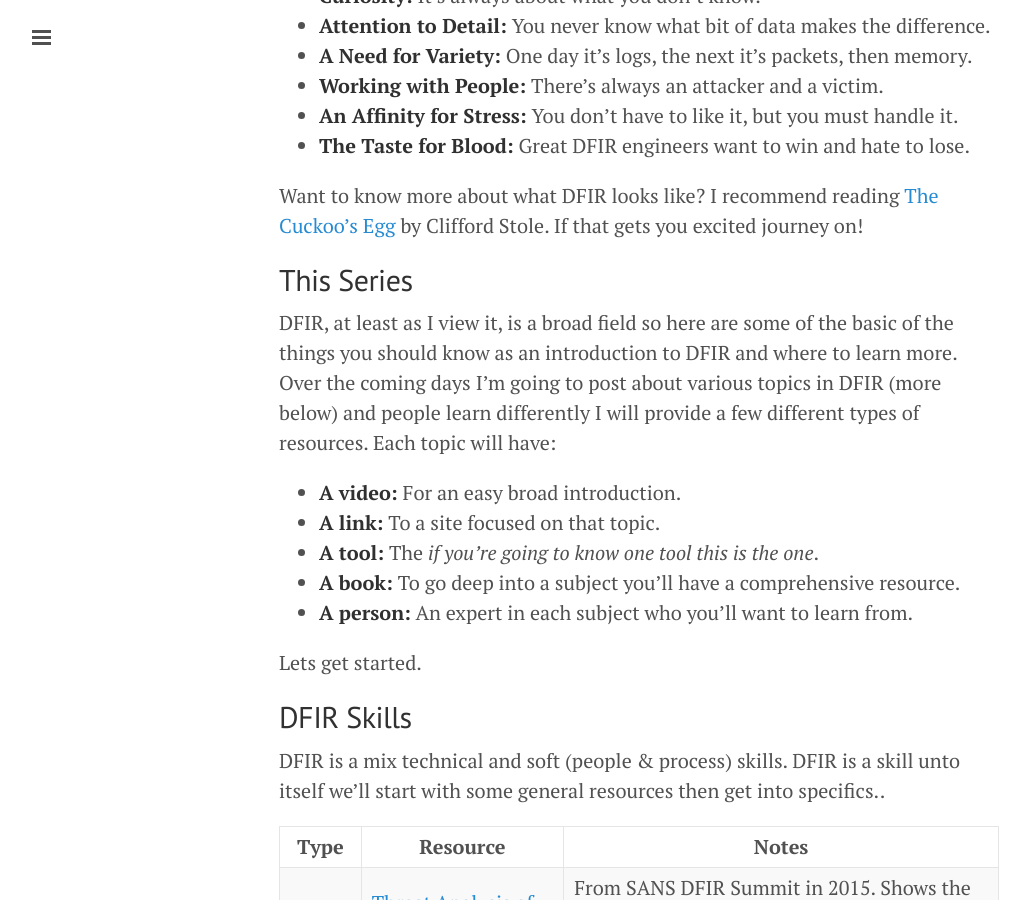
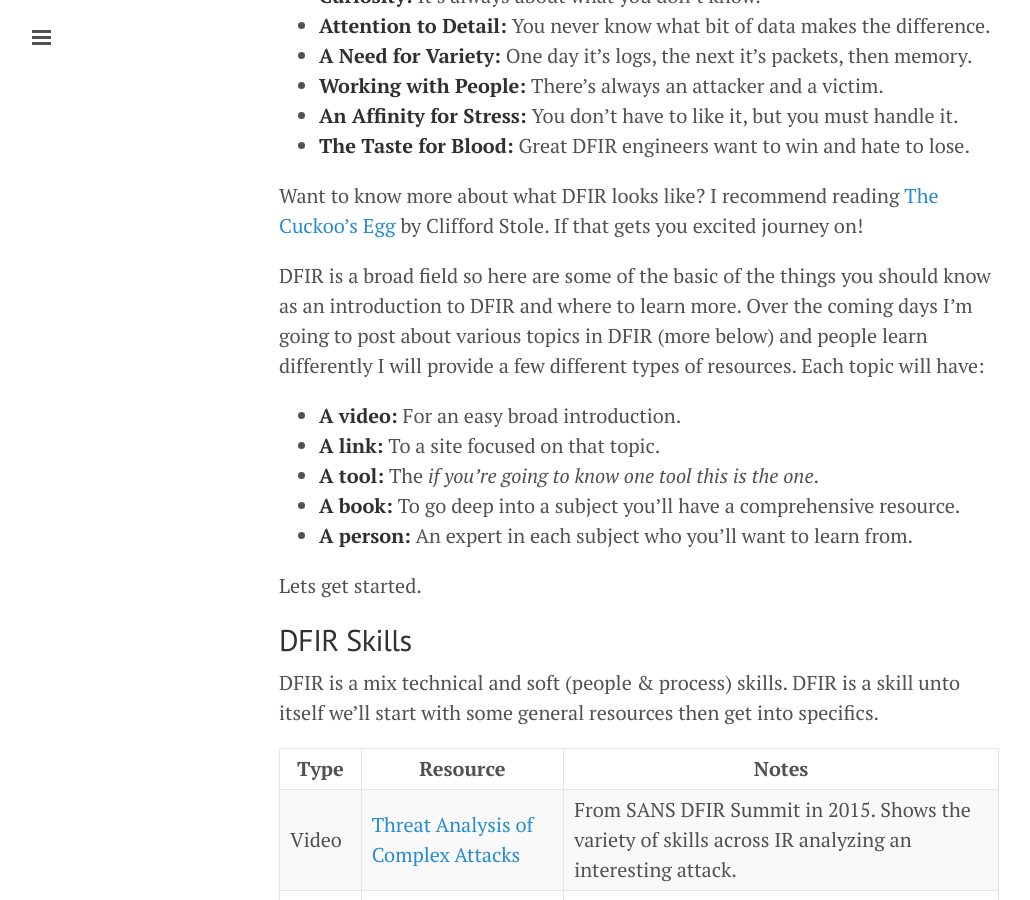
Before and after one commit to sroberts/sroberts.github.io, a Jekyll site: the page built from _posts/2016-01-04-introduction-to-dfir-the-beginning.md, in a window 1280 px wide and 900 px high, scrolled down 749 px. Shown: the whole window, without its empty margins (1-1031 px from the left). Built offline with Jekyll 4.4.1, drawn with Linux system fonts in a browser that asks for light colours; nearby versions of some CDN libraries; comment, search, counter and statistics services are not loaded; some of the changed text lies outside the part shown.

Commit message:
fewer headings, better organization

```diff
--- a/_posts/2016-01-04-introduction-to-dfir-the-beginning.md
+++ b/_posts/2016-01-04-introduction-to-dfir-the-beginning.md
@@ -20,9 +20,7 @@ First though lets start with a core question: Do you want to do DFIR? You'll nee
 
 Want to know more about what DFIR looks like? I recommend reading [The Cuckoo's Egg](http://www.amazon.com/The-Cuckoos-Egg-Tracking-Espionage/dp/1416507787/ref=pd_sim_14_17) by Clifford Stole. If that gets you excited journey on!
 
-## This Series
-
-DFIR, at least as I view it, is a broad field so here are some of the basic of the things you should know as an introduction to DFIR and where to learn more. Over the coming days I'm going to post about various topics in DFIR (more below) and people learn differently I will provide a few different types of resources. Each topic will have:
+DFIR is a broad field so here are some of the basic of the things you should know as an introduction to DFIR and where to learn more. Over the coming days I'm going to post about various topics in DFIR (more below) and people learn differently I will provide a few different types of resources. Each topic will have:
 
 - __A video:__ For an easy broad introduction.
 - __A link:__ To a site focused on that topic.
@@ -34,7 +32,7 @@ Lets get started.
 
 ## DFIR Skills
 
-DFIR is a mix technical and soft (people & process) skills. DFIR is a skill unto itself we'll start with some general resources then get into specifics..
+DFIR is a mix technical and soft (people & process) skills. DFIR is a skill unto itself we'll start with some general resources then get into specifics.
 
 | Type | Resource | Notes |
 | ---- | -------- | ----- |
@@ -67,7 +65,7 @@ I think soft skills get overlooked in the DFIR world. We focus so deeply on esot
 
 ## T Shaped People
 
-That list above is a lot but it covers the broad set of skills DFIRs have. Is every DFIR a master of all these skills? Not at all (Ok, I know one guy who might be but he's total freak). Most DFIRs specialize in a few aspects and have less knowledge in others.
+The last thing we'll talk about is one way to think about understanding skills as a DIFR. The lists above cover the broad range of skills DFIRs have. Is everyone a master of all these skills? Not at all (Ok, I know one person who might be but that's a total anomaly). Most DFIRs specialize in a few aspects and have less knowledge in others.
 
 ![T-Shaped People](https://docs.google.com/drawings/d/1c6xxt6JktO08HT6fIxEaCW50fVjHRvGnzbpECPMUmqk/pub?w=960&h=720)
 
@@ -77,9 +75,3 @@ Why is this important? Two key reasons:
 
 - Not everyone needs to have the same skills. It's ok to have an affinity for a one skill and struggle a bit more with another.
 - DFIR teams must focus on complimentary skills. If you have a team strong in memory forensics perhaps you want your next hire to be a strong malware analyst. No one person can be an expert in everything, but your team should have strength across the board.
-
-## What's Next?
-
-Originally I planned on making this one big post but too many people recommended too many great resources and things spiraled out of control. Instead I'm dividing this up into separate posts. First we'll start with the _technical skills_ then move on to _soft skills_ which are less technical, but still important (sometimes even more so). Just like the _DFIR Skills_ section above I'll have a video, link tool, book, and person for each.
-
-Yeah... that's a lot. A post once a day for the next 10 business days. Hopefully it'll be a great set of resources for newbies and long time practitioners alike. No DFIR knows it all, so there's always a chance to learn.
```
